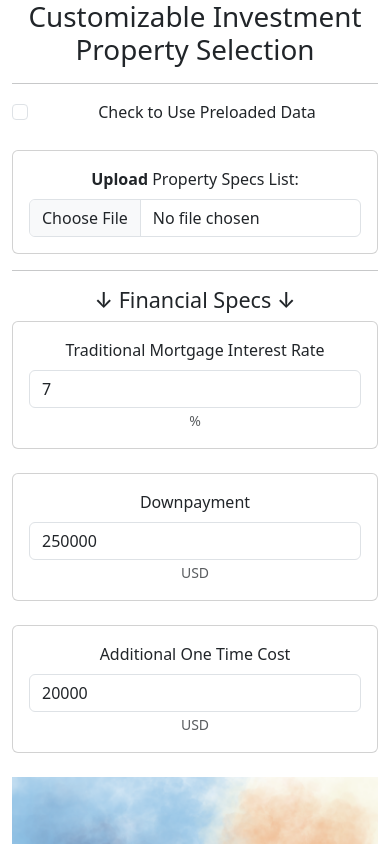
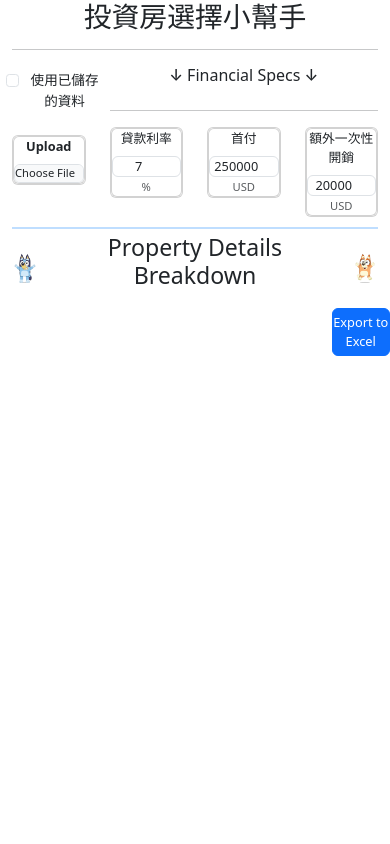
Before and after one commit to Manyufan741/Investment-Property-Picker, a React (Create React App) app: page / in a window 390 px wide. Shown: the top 844 px of the page. Built offline with nearby package versions, Linux system fonts and the light colour scheme.

Commit message:
Added a couple of css files to beautify the UI, especially for mobile users

```diff
--- a/package.json
+++ b/package.json
@@ -7,6 +7,7 @@
     "@testing-library/react": "^13.4.0",
     "@testing-library/user-event": "^13.5.0",
     "bootstrap": "^5.3.2",
+    "gh-pages": "^6.1.1",
     "papaparse": "^5.4.1",
     "react": "^18.2.0",
     "react-bootstrap": "^2.9.1",
@@ -18,6 +19,8 @@
     "xlsx": "^0.18.5"
   },
   "scripts": {
+    "predeploy": "npm run build",
+    "deploy": "gh-pages -d build",
     "start": "react-scripts start",
     "build": "react-scripts build",
     "test": "react-scripts test",
@@ -40,5 +43,6 @@
       "last 1 firefox version",
       "last 1 safari version"
     ]
-  }
+  },
+  "homepage": "https://manyufan741.github.io/Investment-Property-Picker"
 }
--- a/src/App.css
+++ b/src/App.css
@@ -2,37 +2,11 @@
   text-align: center;
 }
 
-.App-logo {
-  height: 40vmin;
-  pointer-events: none;
+.hr-style {
+  border-top: 2px solid #007bff;
+  /* Customize the color and style */
+  margin-top: 10px;
+  /* Add some margin for spacing */
+  margin-bottom: 5px;
+  /* Add some margin for spacing */
 }
-
-@media (prefers-reduced-motion: no-preference) {
-  .App-logo {
-    animation: App-logo-spin infinite 20s linear;
-  }
-}
-
-.App-header {
-  background-color: #282c34;
-  min-height: 100vh;
-  display: flex;
-  flex-direction: column;
-  align-items: center;
-  justify-content: center;
-  font-size: calc(10px + 2vmin);
-  color: white;
-}
-
-.App-link {
-  color: #61dafb;
-}
-
-@keyframes App-logo-spin {
-  from {
-    transform: rotate(0deg);
-  }
-  to {
-    transform: rotate(360deg);
-  }
-}
--- a/src/App.js
+++ b/src/App.js
@@ -9,8 +9,6 @@ import PropertyTable from './components/PropertyTable.react.js';
 import ExportButton from './components/ExportButton.react.js';
 import CheckBox from './components/CheckBox.react.js';
 
-import bluey from './images/bluey.webp';
-
 function App() {
   const [data, setData] = useState([]);
   const [traditionalMortgageRate, setTraditionalMortgageRate] = useState(7);
@@ -21,23 +19,29 @@ function App() {
   return (
     <div className="App">
       <Container fluid>
-        <h1>Customizable Investment Property Selection</h1>
+        <h1>投資房選擇小幫手</h1>
         <hr />
         <Row>
-          <Col md={2}>
+          <Col xs={3} md={3}>
             <CheckBox isChecked={isChecked} setIsChecked={setIsChecked} />
             <br />
             <FileUploader setData={setData} isChecked={isChecked} setIsChecked={setIsChecked} />
-            <hr />
+          </Col>
+          <Col xs={9} md={9}>
             <FinancialInputs data={data} setData={setData} traditionalMortgageRate={traditionalMortgageRate} setTraditionalMortgageRate={setTraditionalMortgageRate} downpayment={downpayment} setDownpayment={setDownpayment} additionalCosts={additionalCosts} setAdditionalCosts={setAdditionalCosts} />
-            <br />
-            <img src={bluey} alt="Cute" style={{ width: "100%", height: "auto" }} />
           </Col>
-          <Col md={10}>
-            <PropertyTable data={data} setData={setData} traditionalMortgageRate={traditionalMortgageRate} downpayment={downpayment} additionalCosts={additionalCosts} />
-            <br />
-            <ExportButton data={data} />
-          </Col>
+          {/* <img src={bluey} alt="Cute" style={{ width: "100%", height: "auto" }} /> */}
+        </Row>
+        <hr className="hr-style" />
+        <Row>
+          <PropertyTable
+            data={data}
+            setData={setData}
+            traditionalMortgageRate={traditionalMortgageRate}
+            downpayment={downpayment}
+            additionalCosts={additionalCosts}
+          />
+          <ExportButton data={data} />
         </Row>
       </Container>
     </div>
--- a/src/components/CheckBox.react.js
+++ b/src/components/CheckBox.react.js
@@ -1,5 +1,6 @@
 import React from 'react';
 import { Form } from 'react-bootstrap';
+import "../styles/finSpec.css";
 
 const CheckBox = ({ isChecked, setIsChecked }) => {
     const handleChange = (event) => {
@@ -8,10 +9,10 @@ const CheckBox = ({ isChecked, setIsChecked }) => {
 
     return (
         <Form>
-            <Form.Check
+            <Form.Check className="checkbox"
                 type="checkbox"
                 id="myCheckbox"
-                label="Check to Use Preloaded Data"
+                label="使用已儲存的資料"
                 checked={isChecked}
                 onChange={handleChange}
             />
--- a/src/components/ExportButton.react.js
+++ b/src/components/ExportButton.react.js
@@ -1,6 +1,7 @@
 import React from 'react';
 import * as XLSX from 'xlsx';
 import { Button } from "react-bootstrap";
+import "../styles/button.css";
 
 const ExportButton = ({ data }) => {
   const handleExport = () => {
@@ -12,7 +13,7 @@ const ExportButton = ({ data }) => {
   };
 
   return (
-    <Button onClick={handleExport}>Export to Excel</Button>
+    <Button onClick={handleExport} className="button">Export to Excel</Button>
   );
 };
 
--- a/src/components/FileUploader.react.js
+++ b/src/components/FileUploader.react.js
@@ -2,7 +2,7 @@ import React, { useState, useEffect } from 'react';
 import Papa from 'papaparse';
 import { Form, Card } from "react-bootstrap";
 import "bootstrap/dist/css/bootstrap.min.css";
-import "../styles/table.css";
+import "../styles/finSpec.css";
 
 import { calculateMonthlyTraditionalMortgagePayment } from "../utils/Utils.js";
 
@@ -123,11 +123,11 @@ const FileUploader = ({ setData, isChecked, setIsChecked }) => {
 
   return (
     <Card>
-      <Card.Body>
+      <Card.Body className="card">
         <Form>
           <Form.Group controlId="file-upload">
-            <Form.Label><b>Upload</b> Property Specs List:</Form.Label>
-            <Form.Control type="file" accept=".xlsx, .xls, .csv" onChange={handleFileChange} />
+            <Form.Label><b>Upload</b></Form.Label>
+            <Form.Control className="file-upload-block" type="file" accept=".xlsx, .xls, .csv" onChange={handleFileChange} />
           </Form.Group>
         </Form>
       </Card.Body>
--- a/src/components/FinancialInputs.react.js
+++ b/src/components/FinancialInputs.react.js
@@ -1,7 +1,8 @@
 import React from 'react';
-import { Form, Card } from "react-bootstrap";
+import { Row, Col, Form, Card } from "react-bootstrap";
 
 import { calculateMonthlyTraditionalMortgagePayment } from "../utils/Utils.js";
+import "../styles/finSpec.css";
 
 const FinancialInputs = ({ data, setData, traditionalMortgageRate, setTraditionalMortgageRate, downpayment, setDownpayment, additionalCosts, setAdditionalCosts }) => {
 
@@ -9,12 +10,6 @@ const FinancialInputs = ({ data, setData, traditionalMortgageRate, setTraditiona
     const { name, value } = event.target;
     switch (name) {
       case 'traditionalMortgageRate':
-        // let newTraditionalMortgageRate = 0;
-        // if (!value) {
-        //   newTraditionalMortgageRate = 0;
-        // } else {
-        //   newTraditionalMortgageRate = parseFloat(value);
-        // }
         let newTraditionalMortgageRate = parseFloat(value);
         setTraditionalMortgageRate(newTraditionalMortgageRate);
         setData(data.map((row) => {
@@ -28,12 +23,6 @@ const FinancialInputs = ({ data, setData, traditionalMortgageRate, setTraditiona
         }));
         break;
       case 'downpayment':
-        // let newDownpayment = 0;
-        // if (!value) {
-        //   newDownpayment = 0;
-        // } else {
-        //   newDownpayment = parseFloat(value);
-        // }
         let newDownpayment = parseFloat(value);
         setDownpayment(newDownpayment);
         setData(data.map((row) => {
@@ -49,13 +38,6 @@ const FinancialInputs = ({ data, setData, traditionalMortgageRate, setTraditiona
         }));
         break;
       case 'additionalCosts':
-        // let newAdditionalCosts = additionalCosts;
-        // if (!event.target.value) {
-        //   newAdditionalCosts = additionalCosts;
-        // } else {
-        //   newAdditionalCosts = parseFloat(event.target.value);
-        // }
-
         let newAdditionalCosts = parseFloat(value);
 
         // Updated additional costs would be calculated towards extra amount of traditional loan
@@ -79,13 +61,18 @@ const FinancialInputs = ({ data, setData, traditionalMortgageRate, setTraditiona
 
   return (
     <div>
-      <h4>↓ Financial Specs ↓</h4>
+      <Row>
+        <h4 className="financial-heading">↓ Financial Specs ↓</h4>
+      </Row>
+      <hr />
+      <Row>
+        <Col xs={4} md={4}>
           <Card>
-        <Card.Body>
+            <Card.Body className="card">
               <Form>
                 <Form.Group controlId="traditionalMortgageRate">
-              <Form.Label>Traditional Mortgage Interest Rate</Form.Label>
-              <Form.Control
+                  <Form.Label>貸款利率</Form.Label>
+                  <Form.Control className="financial-font-size"
                     type="number"
                     name="traditionalMortgageRate"
                     value={traditionalMortgageRate}
@@ -94,40 +81,45 @@ const FinancialInputs = ({ data, setData, traditionalMortgageRate, setTraditiona
                     max={100}
                     step={0.01}
                   />
-              <Form.Text className="text-muted">%</Form.Text>
+                  <Form.Text>%</Form.Text>
                 </Form.Group>
               </Form>
             </Card.Body>
           </Card>
-      <br />
+        </Col>
+        <Col xs={4} md={4}>
           <Card>
-        <Card.Body>
+            <Card.Body className="card">
               <Form>
                 <Form.Group controlId="downpayment">
-              <Form.Label>Downpayment</Form.Label>
-              <Form.Control type="number" name="downpayment" value={downpayment} onChange={handleChange} />
-              <Form.Text className="text-muted">USD</Form.Text>
+                  <Form.Label>首付</Form.Label>
+                  <Form.Control className="financial-font-size" type="number" name="downpayment" value={downpayment} onChange={handleChange} />
+                  <Form.Text>USD</Form.Text>
                 </Form.Group>
               </Form>
             </Card.Body>
           </Card>
-      <br />
+        </Col>
+        <Col xs={4} md={4}>
           <Card>
-        <Card.Body>
+            <Card.Body className="card">
               <Form>
                 <Form.Group controlId="additionalCosts">
-              <Form.Label>Additional One Time Cost</Form.Label>
+                  <Form.Label>額外一次性開銷</Form.Label>
                   <Form.Control
+                    className="financial-font-size"
                     type="number"
                     name="additionalCosts"
                     value={additionalCosts}
                     onChange={handleChange}
                   />
-              <Form.Text className="text-muted">USD</Form.Text>
+                  <Form.Text>USD</Form.Text>
                 </Form.Group>
               </Form>
             </Card.Body>
           </Card>
+        </Col>
+      </Row>
     </div>
   );
 };
--- /dev/null
+++ b/src/styles/button.css
@@ -0,0 +1,18 @@
+.button {
+    width: 10%;
+    text-align: center;
+    margin-top: 10px;
+    margin-left: auto;
+    padding: 4px 0px 4px 0px;
+}
+
+@media (max-width: 900px) {
+    .button {
+        width: 15%;
+        font-size: 0.8rem;
+        text-align: center;
+        margin-top: 10px;
+        margin-left: auto;
+        padding: 4px 0px 4px 0px;
+    }
+}
--- /dev/null
+++ b/src/styles/finSpec.css
@@ -0,0 +1,65 @@
+.card {
+    width: 100%;
+    padding: 2px 2px 2px 2px;
+    align-items: center;
+}
+
+.financial-heading {
+    font-size: 1.5rem;
+}
+
+.financial-font-size {
+    margin: 0px 0px 0px 0px;
+    padding: 0px 0px 0px 0px;
+    text-align: center;
+    width: 100%;
+    font-size: 1rem;
+}
+
+.file-upload-block {
+    text-align: center;
+    width: 100%;
+    font-size: 1rem;
+}
+
+/* Media query for smaller screens (adjust as needed) */
+@media (max-width: 576px) {
+    .card {
+        width: 100%;
+        font-size: 0.8rem;
+        /* Adjust card width for smaller screens */
+        align-items: center;
+        margin: 0px 0px 0px 0px;
+        /* Top Right Bot Left */
+        padding: 0px 0px 0px 0px;
+    }
+
+    .financial-heading {
+        font-size: 1rem;
+        /* Adjust font size for smaller screens */
+    }
+
+    .financial-font-size {
+        margin: 0px 0px 0px 0px;
+        padding: 0px 0px 0px 0px;
+        text-align: center;
+        width: 100%;
+        font-size: 0.8rem;
+    }
+
+    .file-upload-block {
+        margin: 0px 0px 0px 0px;
+        padding: 0px 0px 0px 0px;
+        text-align: center;
+        width: 100%;
+        font-size: 0.7rem;
+    }
+
+    .checkbox {
+        margin: 4px 4px 0px 14px;
+        padding: 0;
+        text-align: center;
+        width: 105%;
+        font-size: 0.85rem;
+    }
+}
```
Also changed, not shown: public/data/preloaded_data.csv, 1 other file (tests, documents, lock files or other folders). Lines whose indentation alone changed are shown as unchanged.
